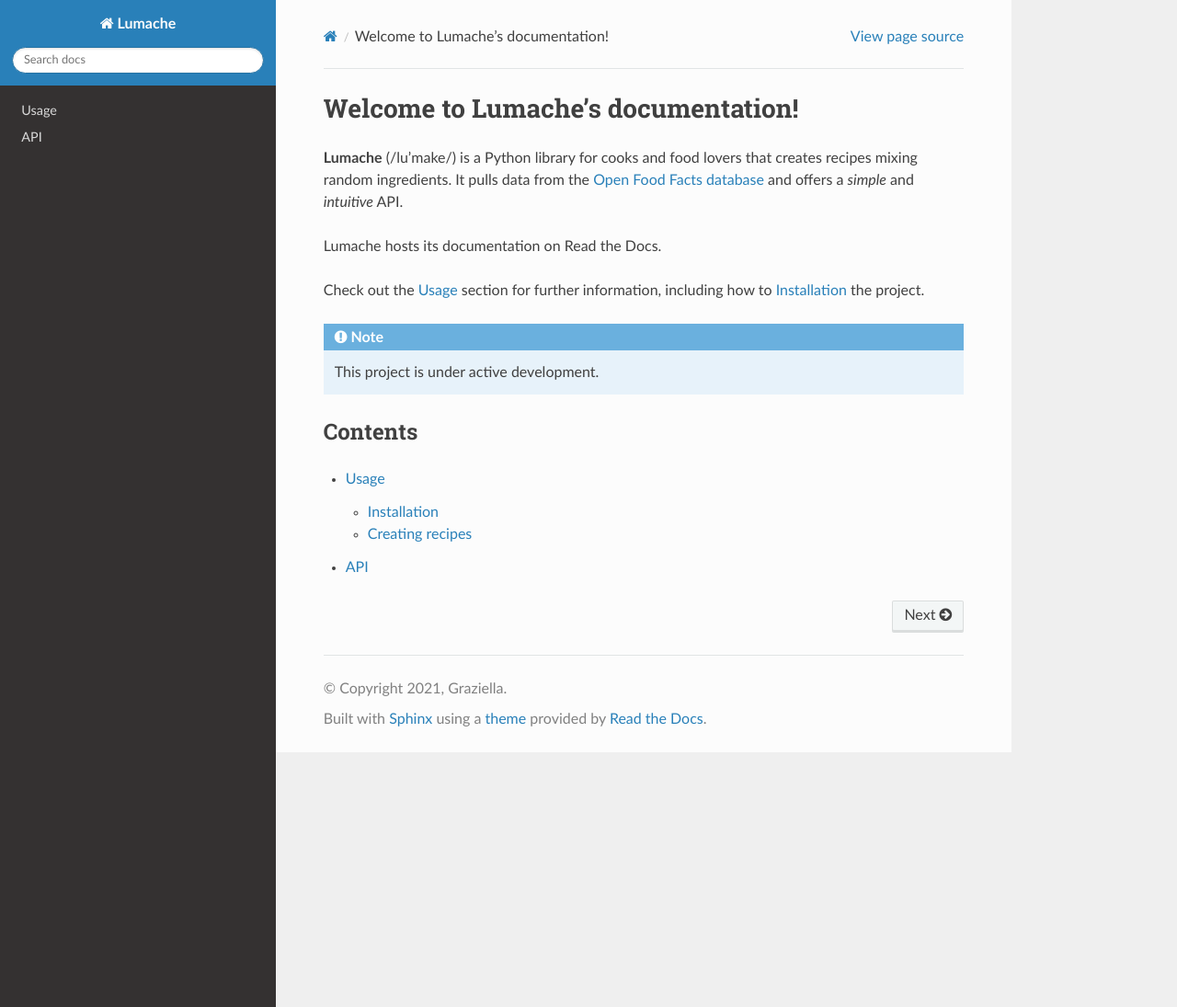
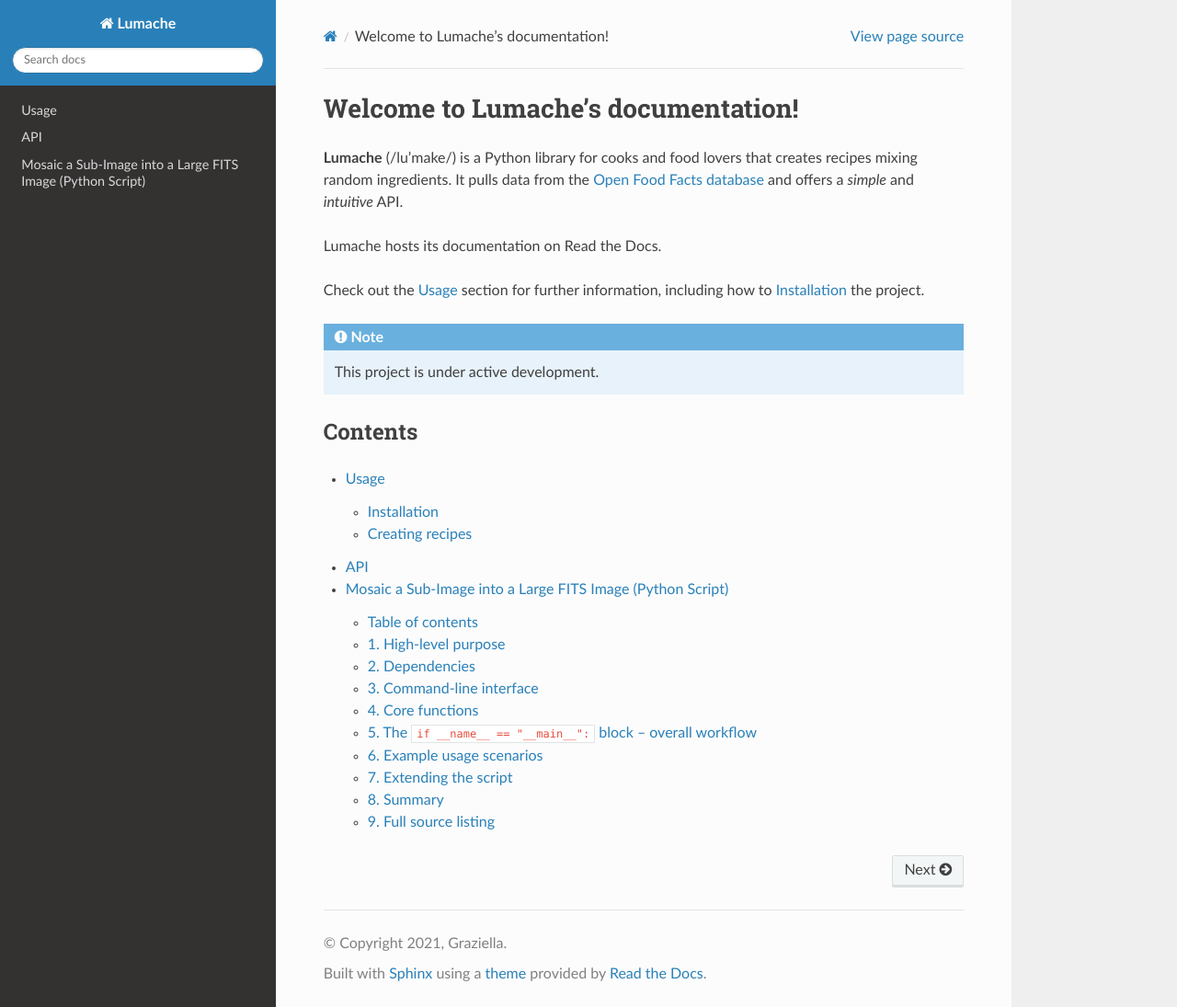
Before and after one commit to brantr/jades-survey, a Sphinx documentation site: the page built from docs/source/index.rst, in a window 1280 px wide and 1095 px high. Shown: the whole window at 92% size. Built offline with Sphinx 7.4.7 and the Read the Docs theme 3.1.0, drawn with Linux system fonts in a browser that asks for light colours; some of the changed lines change nothing that is shown.

Commit message:
Beginning pipeline integration into RTD site.

````diff
--- /dev/null
+++ b/docs/source/embed-subimage.rst
@@ -0,0 +1,394 @@
+Thinking...
+We need to explain code in detail, focusing purpose and function, and return results as an RST formatted file appropriate for ReadTheDocs. So produce .rst content with sections, code blocks, description of each function, CLI usage, flow, etc.
+
+Will include overview, dependencies, command-line arguments, find_slices, empty_image, combine, main script logic, notes about FITS handling, astropy, numpy, etc. Provide usage example. Provide documentation style.
+
+Will produce a single RST file content. Let's craft.
+...done thinking.
+
+```rst
+.. _fits_mosaic_script:
+
+=========================================================
+Mosaic a Sub‑Image into a Large FITS Image (Python Script)
+=========================================================
+
+This document explains the purpose, design and operation of the
+``mosaic_fits.py`` script.  The script is a small command‑line utility that
+takes a *sub‑image* (a cut‑out of a larger astronomical image stored in a
+FITS file) and inserts it into a *full‑size* image – either an existing
+mosaic or a newly created empty image defined by a header file.
+
+The script is written for **Python 3**, relies on :mod:`numpy` and
+:mod:`astropy.io.fits`, and is intended to be run from the command line.
+Below you will find a line‑by‑line description of the code, the
+command‑line interface, the core functions and the overall workflow.
+
+-----------------------------------------------------------------
+Table of contents
+-----------------------------------------------------------------
+
+.. contents::
+   :depth: 2
+   :local:
+
+-----------------------------------------------------------------
+1.  High‑level purpose
+-----------------------------------------------------------------
+
+The script performs three related tasks:
+
+1. **Read the headers** of a *sub‑image* and a *full‑size* image (or a
+   header file that describes the full‑size image).
+
+2. **Determine the pixel region** (slice) of the full‑size image that
+   corresponds to the sub‑image using World Coordinate System (WCS)
+   information (``CRPIX`` and ``CRVAL`` keywords).
+
+3. **Create or open a full‑size FITS file** and copy the data from the
+   sub‑image into the appropriate region, optionally adding the data
+   (i.e. summing) rather than overwriting it.
+
+The script can be used to build large mosaics from many small cut‑outs,
+or to insert a new cut‑out into an existing mosaic while preserving
+existing data.
+
+-----------------------------------------------------------------
+2.  Dependencies
+-----------------------------------------------------------------
+
+* ``numpy`` – for numerical arrays and simple arithmetic.
+* ``astropy.io.fits`` – for reading and writing FITS files and handling
+  headers.
+* Standard library modules: :mod:`os`, :mod:`argparse`.
+
+-----------------------------------------------------------------
+3.  Command‑line interface
+-----------------------------------------------------------------
+
+The script uses :class:`argparse.ArgumentParser` to define the following
+options:
+
+.. code-block:: bash
+
+   --sub_image   PATH   (default: small_image.fits)
+       Full path to the FITS file that contains the sub‑image.
+
+   --full_image  PATH   (default: giant_image.fits)
+       Destination file for the full‑size mosaic.  If ``--full_header`` is
+       supplied, this file **must not already exist** (the script never
+       overwrites an existing file for safety).
+
+   --sub_header  PATH   (default: None)
+       Optional header file for the sub‑image.  If omitted, the header
+       is taken directly from the ``SCI`` extension of ``--sub_image``.
+
+   --full_header PATH   (default: hlf_v2.0.1_30mas_cropped.hdr)
+       Header file describing the full‑size image.  If omitted the
+       script expects an existing FITS file whose ``SCI`` extension
+       already contains the required header.
+
+   --sci                (store_true)
+       Only process the ``SCI`` extension.  By default all scientific
+       extensions are processed.
+
+   --nim                (store_false, default=True)
+       Propagate the ``NIM`` extension.  ``--nim`` flips the default to
+       *False*.
+
+   --telescope  STRING
+       Manually set the ``TELESCOP`` keyword in the output header.
+
+   --instrument STRING
+       Manually set the ``INSTRUME`` keyword in the output header.
+
+The script is executed as:
+
+.. code-block:: bash
+
+   python mosaic_fits.py \
+       --sub_image  my_cutout.fits \
+       --full_image my_mosaic.fits \
+       --full_header full_header.hdr \
+       --telescope JWST \
+       --instrument NIRCam
+
+-----------------------------------------------------------------
+4.  Core functions
+-----------------------------------------------------------------
+
+The implementation is split into three reusable functions and a ``main``
+section that orchestrates the workflow.
+
+-----------------------------------------------------------------
+4.1 ``find_slices(sub_header, full_header)``
+
+``find_slices`` determines the integer pixel offsets that map the sub‑image
+onto the full‑size image.  It works with *WCS* information stored in the
+FITS headers.
+
+**Signature**
+
+.. code-block:: python
+
+   def find_slices(sub_header, full_header):
+       """
+       Parameters
+       ----------
+       sub_header : fits.Header or dict
+           Header of the sub‑image (must contain CD, CRVAL, CRPIX, NAXIS*).
+
+       full_header : fits.Header or dict
+           Header of the full‑size image.
+
+       Returns
+       -------
+       xstart, xend, ystart, yend, flag_transpose
+           Integer start/end indices for the X and Y axes (Python uses
+           ``[y, x]`` order for 2‑D arrays) and a boolean indicating whether
+           the image must be transposed before insertion.
+       """
+       ...
+
+**What it does**
+
+1. **Sanity checks** – prints a few WCS keywords (``PC*`` and ``CD*``)
+   from both headers for debugging; asserts that the scale and rotation
+   keywords (``CD1_1``, ``CD2_2``, ``CD1_2``, ``CD2_1``) match within a
+   relative tolerance of ``1e‑6``.
+2. **Size of the sub‑image** – reads ``NAXIS1`` (X size) and ``NAXIS2`` (Y
+   size) from ``sub_header``.
+3. **Pixel offset** – computes the offset between reference pixels
+   (``CRPIX``) of the two images:
+
+   .. math::
+
+      \text{xstart} = \text{CRPIX1}_\text{full} - \text{CRPIX1}_\text{sub}
+      \\
+      \text{ystart} = \text{CRPIX2}_\text{full} - \text{CRPIX2}_\text{sub}
+
+   The offsets must be integer values; the function asserts that the
+   modulus with 1.0 is zero.
+4. **End indices** – adds the sub‑image size to the start indices:
+
+   .. code-block:: python
+
+      xend = xstart + sub_naxis1
+      yend = ystart + sub_naxis2
+
+5. **Diagnostics** – prints header sizes and computed offsets.
+6. **Return** – ``(xstart, xend, ystart, yend, flag_transpose)`` where
+   ``flag_transpose`` is always ``False`` in the current version (the
+   logic for detecting a transpose based on the ``PC`` matrix is
+   commented out).
+
+The function does **not** modify any data; it merely provides the slice
+coordinates needed by later steps.
+
+-----------------------------------------------------------------
+4.2 ``empty_image(hdr, subh, extensions, fill, primary_hdr=None,
+                  types=None, telescope=None, instrument=None)``
+
+Creates an empty FITS HDU list with the dimensions of the full‑size image
+and fills each requested extension with a constant value.
+
+**Parameters**
+
+* ``hdr`` – Header of the full‑size image (provides ``NAXIS1``,
+  ``NAXIS2``, ``CRPIX*`` etc.).
+* ``subh`` – Header of the sub‑image (used to copy WCS keywords into the
+  new HDUs so that each extension inherits the correct coordinate system).
+* ``extensions`` – List of extension names to create (e.g. ``["SCI",
+  "ERR", "EXP", "WHT", "NIM"]``).
+* ``fill`` – List of constant values with which each extension is initialised.
+* ``primary_hdr`` – Optional primary header to store in the 0‑th HDU.
+* ``types`` – Optional list of NumPy dtypes (``np.float32``, ``np.int16``,
+  …) that control the datatype of each extension.
+* ``telescope`` / ``instrument`` – Optional strings that, if supplied,
+  overwrite the corresponding header keywords in **all** HDUs.
+
+**What it does**
+
+1. Determines the image size ``(NAXIS2, NAXIS1)`` from ``hdr``.
+2. Makes a copy of ``subh`` and overwrites its ``NAXIS*`` and ``CRPIX*``
+   values with those of the full‑size image – this ensures that each new
+   HDU carries the correct WCS.
+3. Builds an :class:`astropy.io.fits.HDUList`:
+   * If a ``primary_hdr`` is supplied, a ``PrimaryHDU`` with that header
+     is added as the first HDU; otherwise the list starts empty.
+4. For each extension name and fill value:
+   * Creates a NumPy array of the full size filled with the constant.
+   * Casts it to the requested dtype (if ``types`` is given).
+   * Appends an :class:`astropy.io.fits.ImageHDU` with the prepared data
+     and the *full‑size* header created in step 2.
+   * Sets the ``EXTNAME`` keyword to the supplied extension name.
+5. If ``telescope`` or ``instrument`` were provided, the corresponding
+   keywords are added/overwritten in **every** HDU.
+6. Returns the populated ``HDUList`` ready to be written to disk.
+
+-----------------------------------------------------------------
+4.3 ``combine(outvals, invals_data, xstart, xend, ystart, yend,
+             flag_transpose)``
+
+Copies (or adds) the sub‑image data into the appropriate region of a full‑size
+extension.
+
+**Parameters**
+
+* ``outvals`` – An :class:`astropy.io.fits.ImageHDU` (the destination
+  extension of the full‑size image).
+* ``invals_data`` – 2‑D NumPy array containing the sub‑image data that
+  should be inserted.
+* ``xstart``, ``xend``, ``ystart``, ``yend`` – Integer slice limits
+  returned by :func:`find_slices`.
+* ``flag_transpose`` – If ``True`` the sub‑image data is transposed
+  before insertion (not used in the current script).
+
+**Implementation**
+
+.. code-block:: python
+
+   if not flag_transpose:
+       outvals.data[ystart:yend, xstart:xend] += invals_data
+   else:
+       outvals.data[ystart:yend, xstart:xend] += invals_data.T
+
+The function **adds** the sub‑image values to any existing data
+(``+=``) rather than overwriting them.  This behaviour is convenient when
+building mosaics from many overlapping cut‑outs.  The function also
+prints a few debugging statements about array shapes and slice limits.
+
+-----------------------------------------------------------------
+5.  The ``if __name__ == "__main__":`` block – overall workflow
+-----------------------------------------------------------------
+
+The script follows these high‑level steps when executed directly:
+
+1. **Parse arguments** – using the parser defined in section 3.
+2. **Determine which extensions** to process and the fill values based
+   on ``--sci`` and ``--nim`` flags.
+3. **Read the full‑size header**:
+   * If ``--full_header`` points to a FITS file, the header of the
+     ``PRIMARY`` or ``SCI`` extension is used (the script checks the
+     ``TELESCOP`` keyword to decide).
+   * If ``--full_header`` is a plain ``.hdr`` file, it is read with
+     :meth:`fits.Header.fromtextfile`.
+   * The script asserts that the destination ``--full_image`` does **not**
+     already exist when a new header is supplied.
+4. **Read the sub‑image header** – either from the supplied header file or
+   directly from the ``SCI`` extension of ``--sub_image``.
+5. **Calculate slice indices** – ``find_slices`` returns the region of the
+   full image that corresponds to the sub‑image.
+6. **Open the sub‑image FITS file** (``fits.open``) inside a ``with`` block.
+7. **Create the full‑size image**:
+   * The primary header of the sub‑image is copied to the new image.
+   * ``empty_image`` builds an HDU list with the appropriate extensions,
+     fill values, data types, and optional telescope/instrument keywords.
+8. **Loop over each extension** (``SCI``, ``ERR``, …):
+   * Optionally cast the ``NIM`` extension to ``int16``.
+   * Compute *clipping* indices to handle cases where the sub‑image would
+     extend beyond the borders of the full‑size mosaic.  The calculation
+     uses ``np.max`` and ``np.min`` to ensure that only the overlapping
+     region is copied.
+   * Call ``combine`` with the appropriate slice limits.
+9. **Propagate additional header keywords** – each HDU in the final image
+   receives any missing keywords from the sub‑image header via
+   ``hdu.header.extend(subh, unique=True)``.
+10. **Write the result** – ``full_image.writeto(args.full_image)`` creates
+    the new FITS file on disk.
+
+-----------------------------------------------------------------
+6.  Example usage scenarios
+-----------------------------------------------------------------
+
+**A.  Build a new empty mosaic and insert a single cut‑out**
+
+.. code-block:: bash
+
+   python mosaic_fits.py \
+       --sub_image   cutout1.fits \
+       --full_image  mosaic.fits \
+       --full_header full_template.hdr \
+       --telescope JWST \
+       --instrument NIRCam
+
+*The script creates ``mosaic.fits`` from the template header and inserts
+the data from ``cutout1.fits``.*
+
+**B.  Add a cut‑out to an existing mosaic (no new header)**
+
+Assume ``existing_mosaic.fits`` already exists and contains a ``SCI``
+extension.
+
+.. code-block:: bash
+
+   python mosaic_fits.py \
+       --sub_image   cutout2.fits \
+       --full_image  existing_mosaic.fits \
+       --full_header ""      # empty string forces the “existing image” path
+
+Because ``--full_header`` is omitted the script expects ``existing_mosaic.fits`` to
+already be present; it will read the header from its ``SCI`` extension,
+create a temporary in‑memory copy, add the new data and overwrite the file.
+
+**C.  Only propagate the science data (no error, weight, …)**
+
+.. code-block:: bash
+
+   python mosaic_fits.py \
+       --sub_image   cutout3.fits \
+       --full_image  big_mosaic.fits \
+       --full_header big_template.hdr \
+       --sci
+
+The ``--sci`` flag restricts processing to the ``SCI`` extension only.
+
+-----------------------------------------------------------------
+7.  Extending the script
+-----------------------------------------------------------------
+
+The current implementation is intentionally simple, but several
+enhancements are straightforward:
+
+* **Support for rotation or different pixel scales** – presently the
+  script aborts if the CD matrix differs between the two headers.  A more
+  general WCS reprojection (e.g. using :mod:`reproject`) could be added.
+* **Weighted combination** – replace the ``+=`` in ``combine`` with an
+  average or a variance‑weighted sum.
+* **Parallel processing** – when inserting many cut‑outs, the loop over
+  extensions could be parallelised with :mod:`concurrent.futures`.
+* **Better header handling** – propagate additional keywords such as
+  ``DATE‑OBS`` or ``EXPTIME`` while preserving provenance.
+
+-----------------------------------------------------------------
+8.  Summary
+-----------------------------------------------------------------
+
+* ``find_slices`` calculates where a sub‑image belongs inside a larger
+  mosaic using WCS reference pixels.
+* ``empty_image`` builds a blank FITS file of the correct size, filling
+  each requested extension with a constant value and copying essential
+  header information.
+* ``combine`` inserts (or adds) the sub‑image data into the appropriate
+  slice of the full‑size image, handling optional transposition.
+* The ``main`` block ties everything together: argument parsing, header
+  handling, slice computation, image creation, data insertion, header
+  merging, and final FITS output.
+
+The script provides a lightweight, command‑line driven way to assemble
+large astronomical mosaics from many smaller cut‑outs while preserving
+the scientific extensions required by downstream analysis pipelines.
+
+-----------------------------------------------------------------
+9.  Full source listing
+-----------------------------------------------------------------
+
+For completeness, the full source code is reproduced below (identical to
+the original file).  The documentation above refers to the line numbers
+and sections of this listing.
+
+.. literalinclude:: mosaic_fits.py
+   :language: python
+   :linenos:
+   :encoding: utf-8
+```
--- a/docs/source/index.rst
+++ b/docs/source/index.rst
@@ -22,3 +22,4 @@
 
    usage
    api
+   embed-subimage
````
